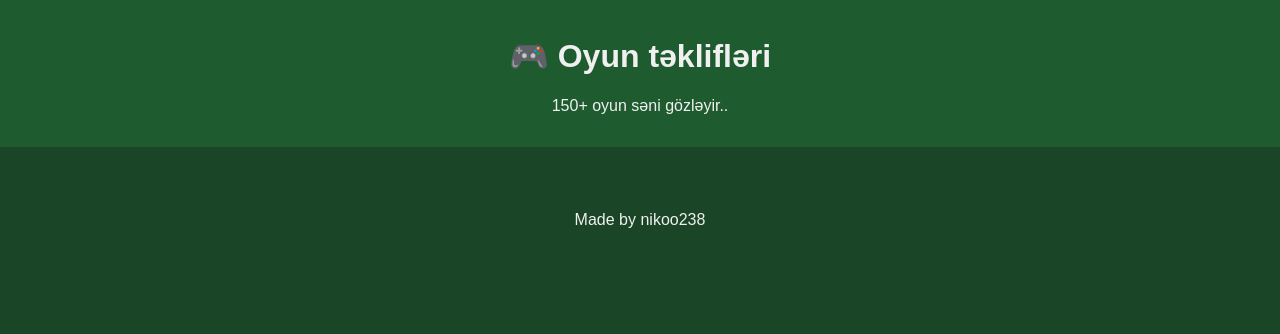
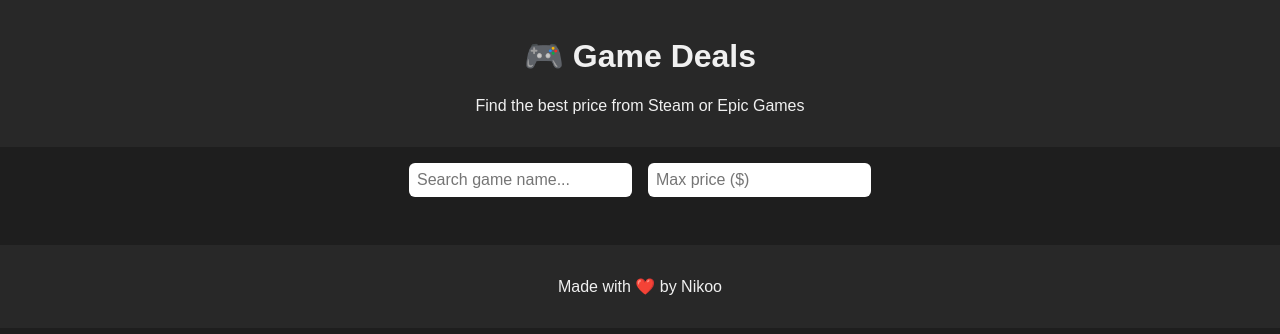
Before and after one commit to nikoo238/deals, a plain HTML site: page index.html in a window 1280 px wide. Drawn offline with Linux system fonts and the light colour scheme; no server answers.

Commit message:
Update index.html

```diff
--- a/index.html
+++ b/index.html
@@ -3,11 +3,11 @@
 <head>
   <meta charset="UTF-8" />
   <meta name="viewport" content="width=device-width, initial-scale=1.0" />
-  <title>D E A L S</title>
+  <title>Game Deals</title>
   <style>
     body {
       font-family: Arial, sans-serif;
-      background-color: #1a4526;
+      background-color: #1e1e1e;
       color: #f0f0f0;
       margin: 0;
       padding: 0;
@@ -15,7 +15,20 @@
     header {
       text-align: center;
       padding: 1rem;
-      background-color: #1e5c30;
+      background-color: #282828;
+    }
+    #controls {
+      display: flex;
+      flex-wrap: wrap;
+      gap: 1rem;
+      justify-content: center;
+      padding: 1rem;
+    }
+    #searchInput, #priceFilter {
+      padding: 0.5rem;
+      border-radius: 6px;
+      border: none;
+      font-size: 1rem;
     }
     #games-list {
       display: grid;
@@ -55,17 +68,25 @@
 </head>
 <body>
   <header>
-    <h1>🎮 Oyun təklifləri</h1>
-    <p>150+ oyun səni gözləyir..</p>
+    <h1>🎮 Game Deals</h1>
+    <p>Find the best price from Steam or Epic Games</p>
   </header>
+
+  <div id="controls">
+    <input type="text" id="searchInput" placeholder="Search game name..." />
+    <input type="number" id="priceFilter" placeholder="Max price ($)" min="0" />
+  </div>
+
   <main>
     <section id="games-list">
       <!-- Game deals will be added here -->
     </section>
   </main>
-  <footer style="text-align:center; padding:1rem;">
-    <p>Made by nikoo238</p>
+
+  <footer style="text-align:center; padding:1rem; background-color:#282828;">
+    <p>Made with ❤️ by Nikoo</p>
   </footer>
+
   <script src="script.js"></script>
 </body>
 </html>
```
